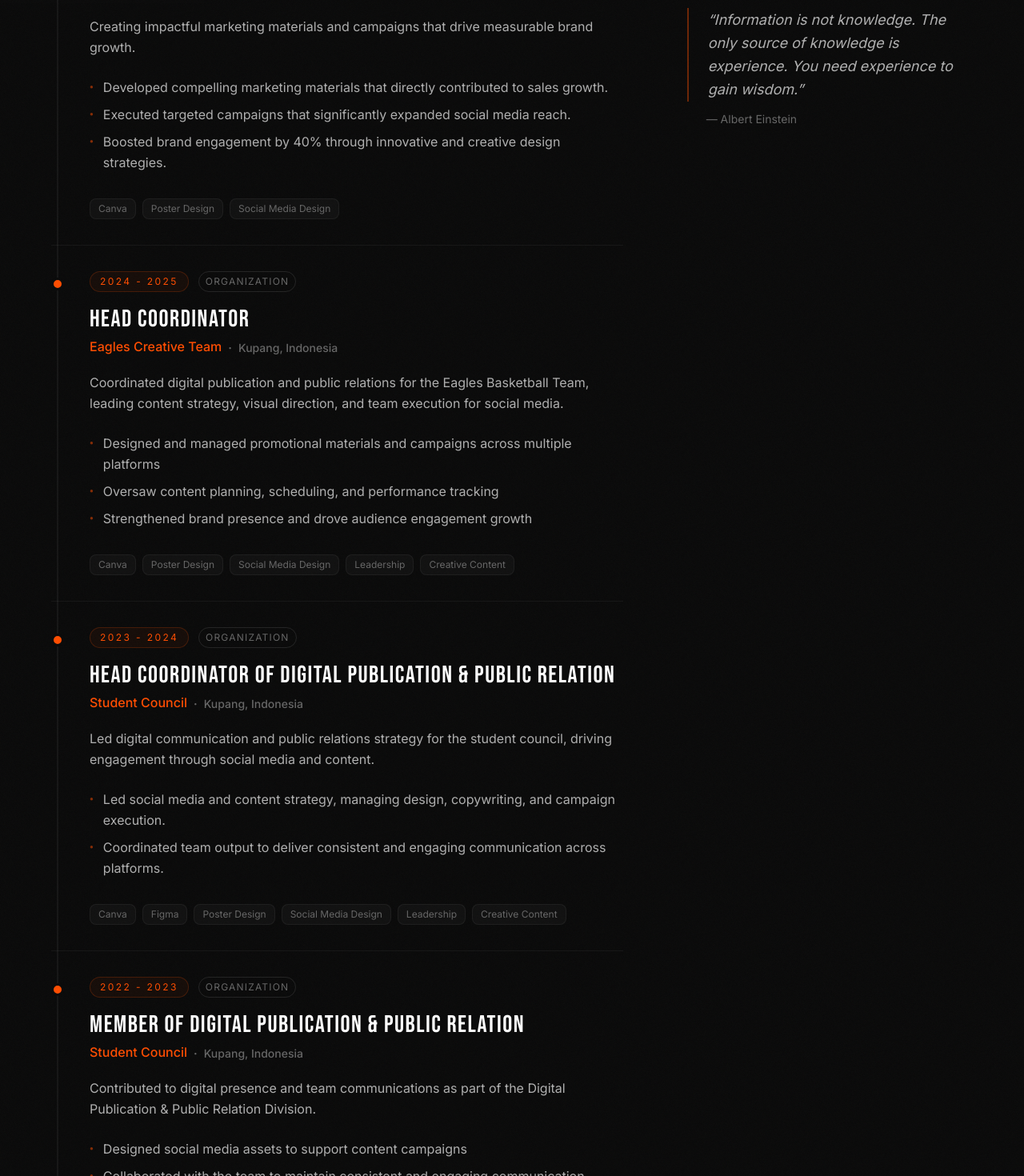
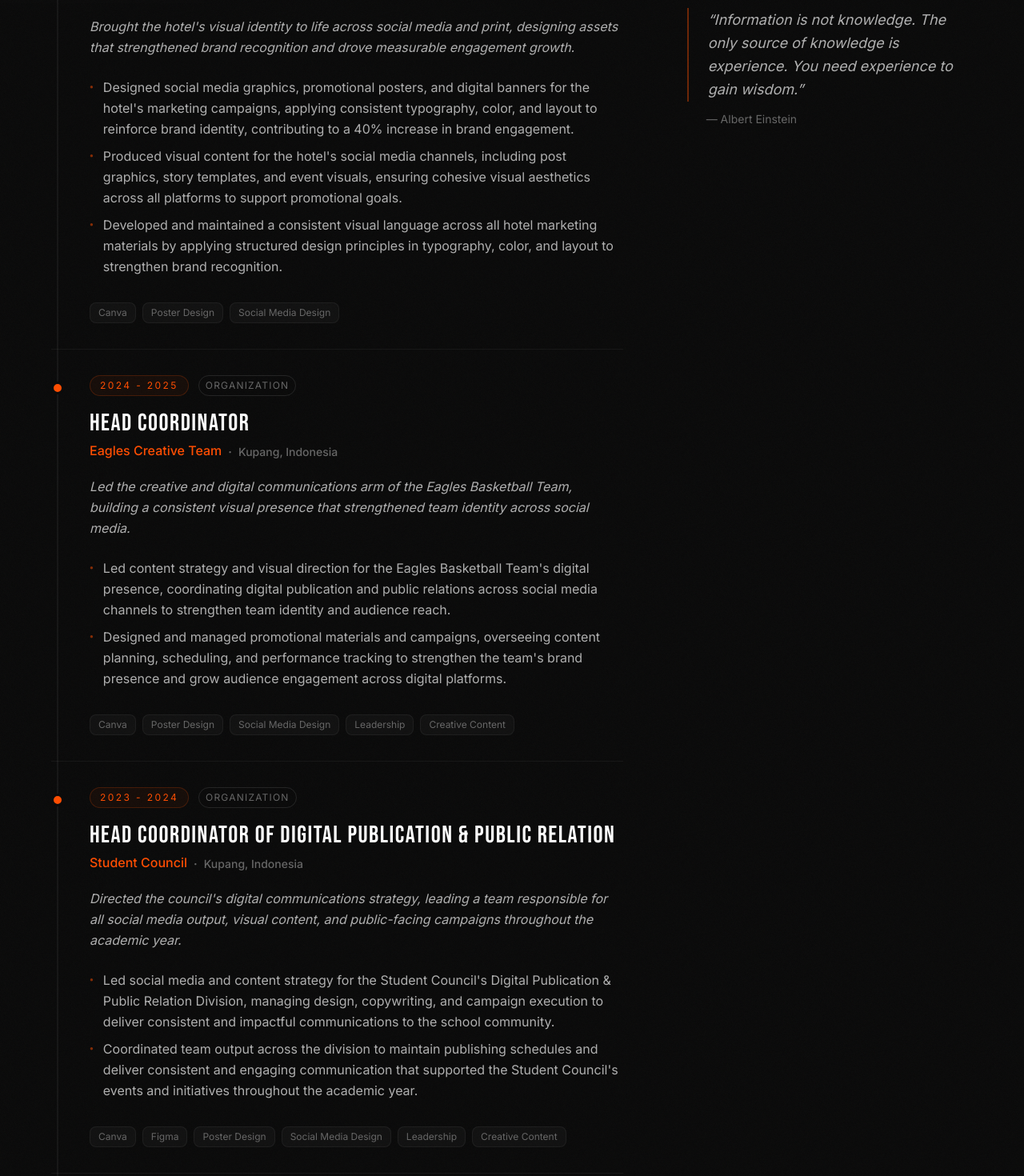
Before and after one commit to nicholas-0101/nicholas-webfolio, a Next.js app: page / in a window 1280 px wide. Shown: the part 4500-5970 px from the top of the page at 80% size. Built offline with nearby package versions, Linux system fonts and the light colour scheme.

Commit message:
change experiences using star method

```diff
--- a/src/app/(sections)/experience.tsx
+++ b/src/app/(sections)/experience.tsx
@@ -55,7 +55,7 @@ function ExperienceSection() {
                   </div>
                 </div>
 
-                <p className="text-[#b0b0b0] text-sm md:text-base leading-relaxed mb-6 max-w-2xl">
+                <p className="text-[#b0b0b0] text-sm md:text-base leading-relaxed mb-6 max-w-2xl italic">
                   {val.description}
                 </p>
 
--- a/src/data/experience.ts
+++ b/src/data/experience.ts
@@ -19,11 +19,11 @@ export const experience: Experience[] = [
     year: "Apr - May 2025",
     type: "Internship",
     description:
-      "Creating impactful marketing materials and campaigns that drive measurable brand growth.",
+      "Brought the hotel's visual identity to life across social media and print, designing assets that strengthened brand recognition and drove measurable engagement growth.",
     bullets: [
-      "Developed compelling marketing materials that directly contributed to sales growth.",
-      "Executed targeted campaigns that significantly expanded social media reach.",
-      "Boosted brand engagement by 40% through innovative and creative design strategies.",
+      "Designed social media graphics, promotional posters, and digital banners for the hotel's marketing campaigns, applying consistent typography, color, and layout to reinforce brand identity, contributing to a 40% increase in brand engagement.",
+      "Produced visual content for the hotel's social media channels, including post graphics, story templates, and event visuals, ensuring cohesive visual aesthetics across all platforms to support promotional goals.",
+      "Developed and maintained a consistent visual language across all hotel marketing materials by applying structured design principles in typography, color, and layout to strengthen brand recognition.",
     ],
     tags: ["Canva", "Poster Design", "Social Media Design"],
   },
@@ -35,11 +35,10 @@ export const experience: Experience[] = [
     year: "2024 - 2025",
     type: "Organization",
     description:
-      "Coordinated digital publication and public relations for the Eagles Basketball Team, leading content strategy, visual direction, and team execution for social media.",
+      "Led the creative and digital communications arm of the Eagles Basketball Team, building a consistent visual presence that strengthened team identity across social media.",
     bullets: [
-      "Designed and managed promotional materials and campaigns across multiple platforms",
-      "Oversaw content planning, scheduling, and performance tracking",
-      "Strengthened brand presence and drove audience engagement growth",
+      "Led content strategy and visual direction for the Eagles Basketball Team's digital presence, coordinating digital publication and public relations across social media channels to strengthen team identity and audience reach.",
+      "Designed and managed promotional materials and campaigns, overseeing content planning, scheduling, and performance tracking to strengthen the team's brand presence and grow audience engagement across digital platforms.",
     ],
     tags: [
       "Canva",
@@ -57,10 +56,10 @@ export const experience: Experience[] = [
     year: "2023 - 2024",
     type: "Organization",
     description:
-      "Led digital communication and public relations strategy for the student council, driving engagement through social media and content.",
+      "Directed the council's digital communications strategy, leading a team responsible for all social media output, visual content, and public-facing campaigns throughout the academic year.",
     bullets: [
-      "Led social media and content strategy, managing design, copywriting, and campaign execution.",
-      "Coordinated team output to deliver consistent and engaging communication across platforms.",
+      "Led social media and content strategy for the Student Council's Digital Publication & Public Relation Division, managing design, copywriting, and campaign execution to deliver consistent and impactful communications to the school community.",
+      "Coordinated team output across the division to maintain publishing schedules and deliver consistent and engaging communication that supported the Student Council's events and initiatives throughout the academic year.",
     ],
     tags: [
       "Canva",
@@ -79,16 +78,10 @@ export const experience: Experience[] = [
     year: "2022 - 2023",
     type: "Organization",
     description:
-      "Contributed to digital presence and team communications as part of the Digital Publication & Public Relation Division.",
+      "Contributed to the council's digital presence as part of the Digital Publication & Public Relation Division, supporting content production and campaign execution as a collaborative team member.",
     bullets: [
-      "Designed social media assets to support content campaigns",
-      "Collaborated with the team to maintain consistent and engaging communication",
+      "Supported content creation and campaign execution as part of the Digital Publication & PR Division, collaborating with the team to produce cohesive and engaging content that reinforced the Student Council's brand and communication goals.",
     ],
-    tags: [
-      "Canva",
-      "Poster Design",
-      "Social Media Design",
-      "Creative Content",
-    ],
+    tags: ["Canva", "Poster Design", "Social Media Design", "Team Collaboration", "Creative Content"],
   },
 ];
```
